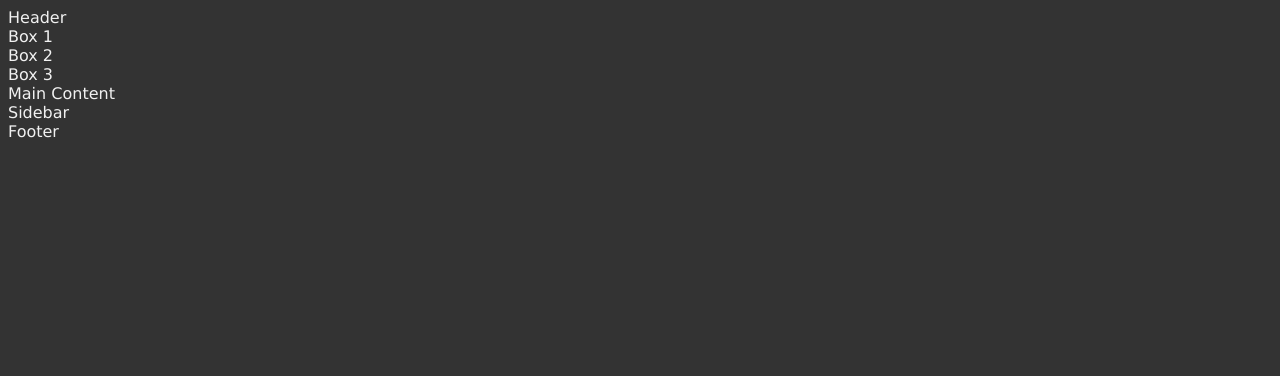
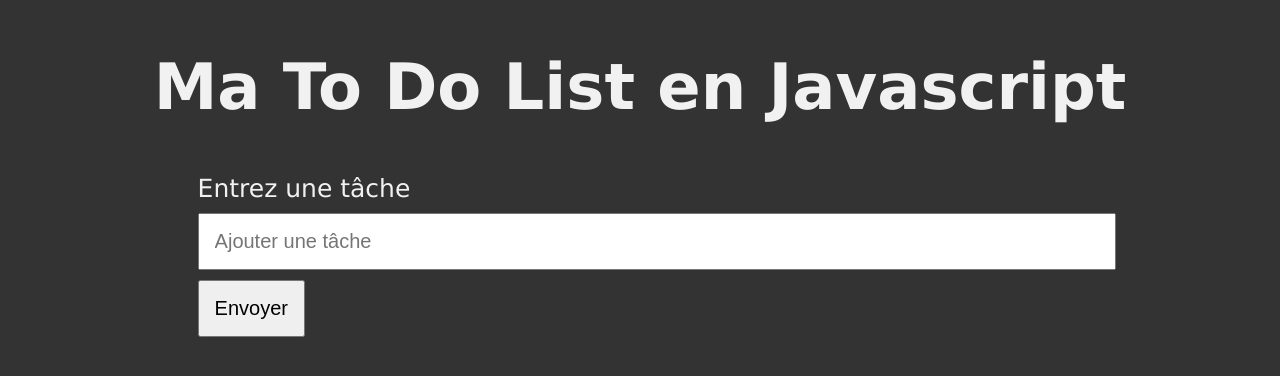
Before and after one commit to abderrahmanez/todolist, a plain HTML site: page index.html in a window 1280 px wide. Drawn offline with Linux system fonts and the light colour scheme.

Commit message:
mon commit 3

```diff
--- a/index.html
+++ b/index.html
@@ -4,20 +4,19 @@
     <meta charset="UTF-8" />
     <meta http-equiv="X-UA-Compatible" content="IE=edge" />
     <meta name="viewport" content="width=device-width, initial-scale=1.0" />
-    <title>Essai Grid en 10 Minutes</title>
+    <title>Ma To Do List en Javascript</title>
     <link rel="stylesheet" href="style.css" />
   </head>
   <body>
-    <div class="container">
-<div class="header">Header</div>
-<div class="box-1">Box 1</div>
-<div class="box-2">Box 2</div>
-<div class="box-3">Box 3</div>
-<div class="main-content">Main Content</div>
-<div class="sidebar">Sidebar</div>
-<div class="footer">Footer</div>
+    <h1>Ma To Do List en Javascript</h1>
+    <form>
+      <label for="item">Entrez une tâche</label>
+      <input type="text" name="tache" id="item" placeholder="Ajouter une tâche"/>
+      <button type="submit">Envoyer</button>
+    </form>
+    <ul class="liste-todo">
+    </ul>
 
-
-    </div>
+    <script src="app.js"></script>
   </body>
 </html>
```
Also changed, not shown: todolist.html (deleted, +0 -22 lines).
